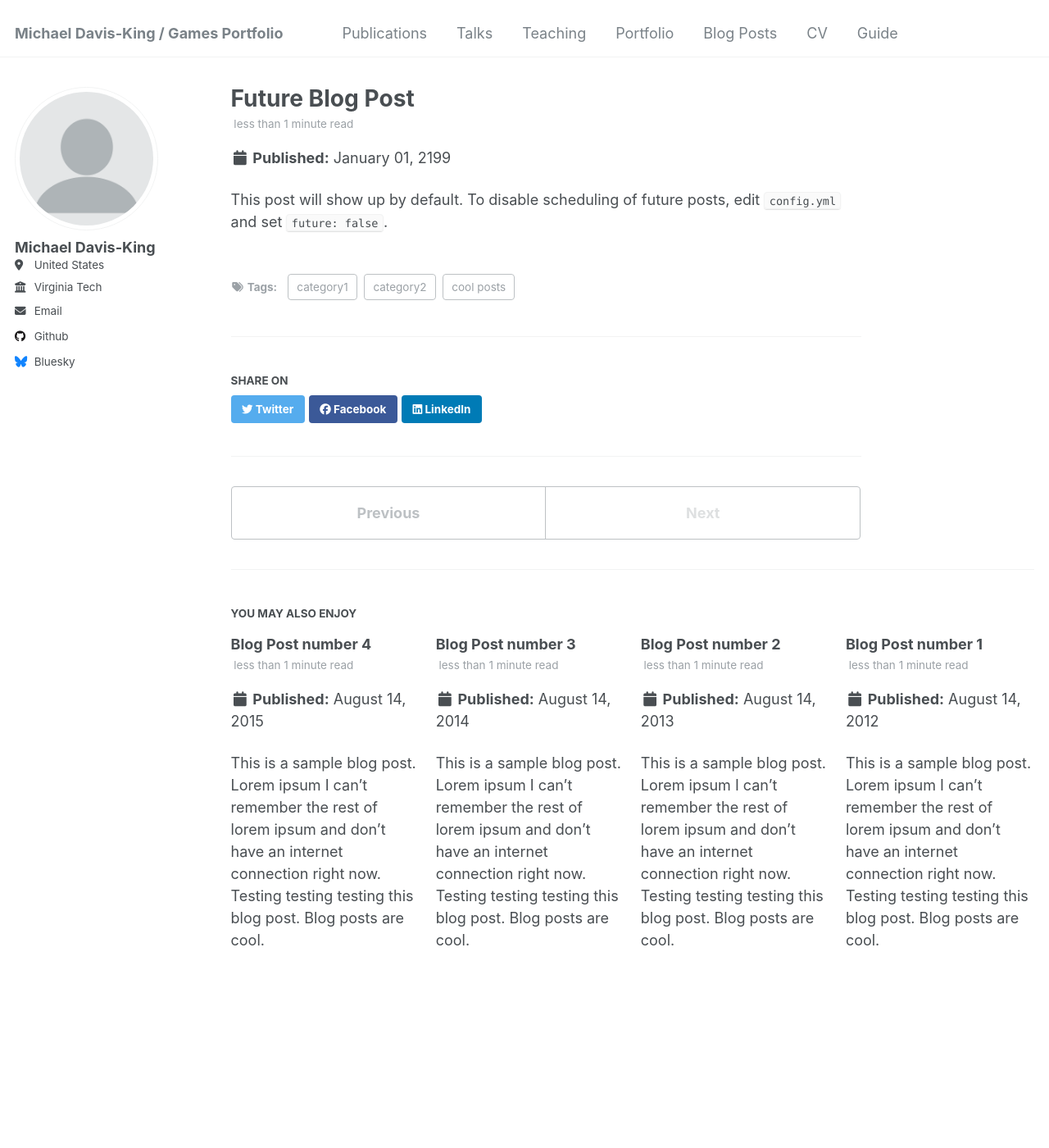
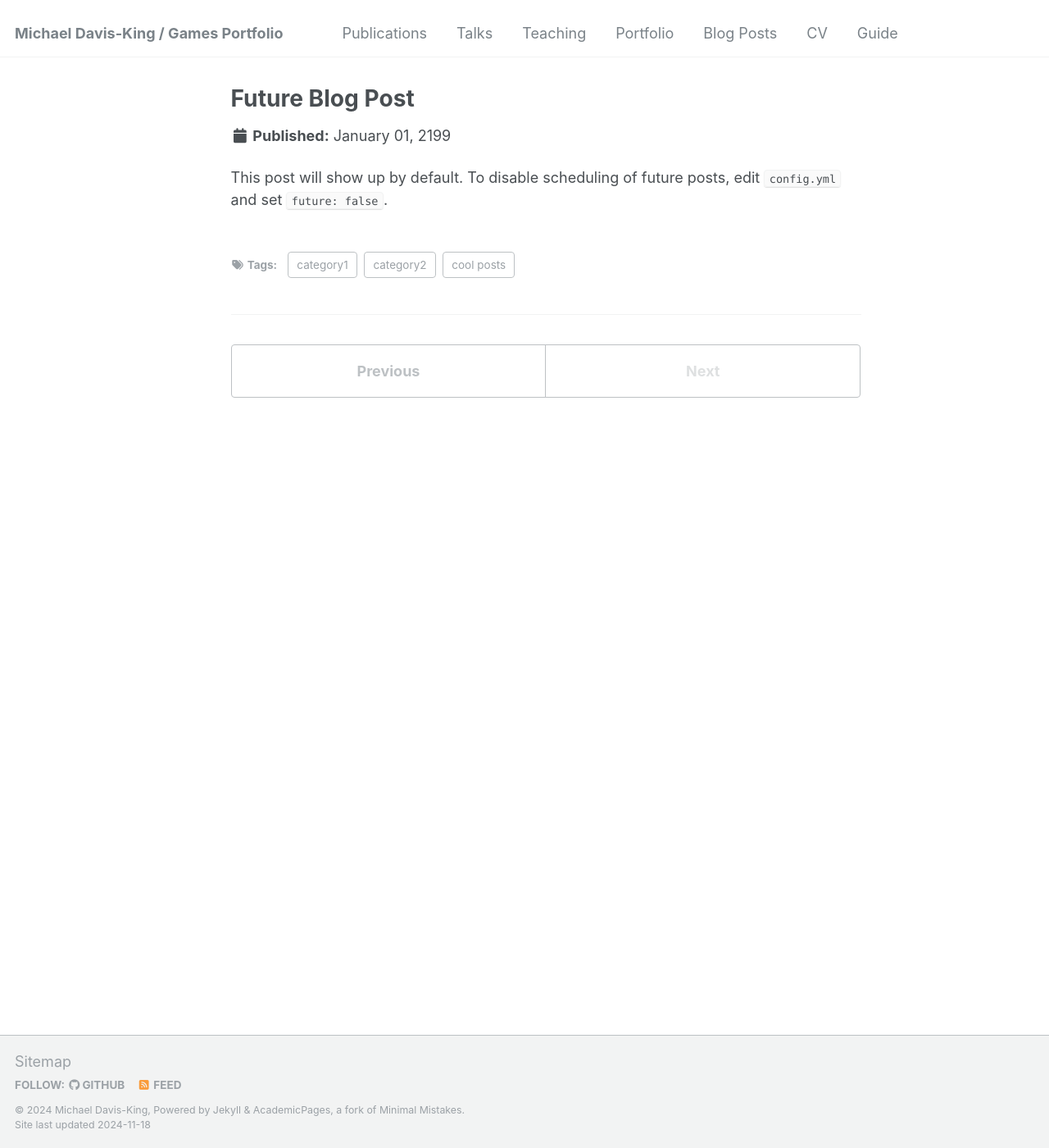
Before and after one commit to michaeldavisking/Games_Portfolio, a Jekyll site: the page built from _posts/2199-01-01-future-post.md, in a window 1280 px wide and 1400 px high. Shown: the whole window at 82% size. Built offline with Jekyll 4.4.1, drawn with Linux system fonts in a browser that asks for light colours; some of the changed lines change nothing that is shown.

Commit message:
Update _config.yml

```diff
--- a/_config.yml
+++ b/_config.yml
@@ -231,36 +231,36 @@ defaults:
       type: posts
     values:
       layout: single
-      author_profile: true
-      read_time: true
-      comments: true
-      share: true
-      related: true
+      author_profile: false
+      read_time: false
+      comments: false
+      share: false
+      related: false
   # _pages
   - scope:
       path: ""
       type: pages
     values:
       layout: single
-      author_profile: true
+      author_profile: false
   # _teaching
   - scope:
       path: ""
       type: teaching
     values:
       layout: single
-      author_profile: true
-      share: true
-      comments: true
+      author_profile: false
+      share: false
+      comments: false
   # _publications
   - scope:
       path: ""
       type: publications
     values:
       layout: single
-      author_profile: true
-      share: true
-      comments: true
+      author_profile: false
+      share: false
+      comments: false
   # _portfolio
   - scope:
       path: ""
@@ -276,8 +276,8 @@ defaults:
       type: talks
     values:
       layout: talk
-      author_profile: true
-      share: true
+      author_profile: false
+      share: false
 
 
 # Sass/SCSS
```
